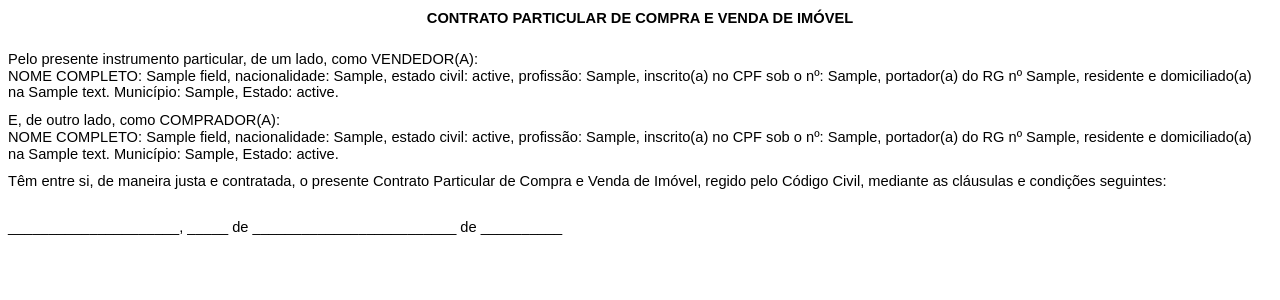
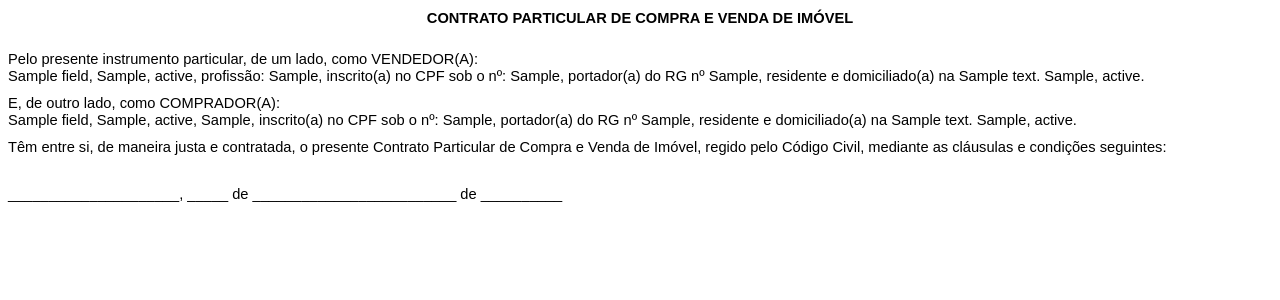
Before and after one commit to Antonio-Neves/document-automation, a Django app: template dashboard/templates/dashboard/contract_sale_property_pdf.html in a window 1280 px wide. Shown: the top 300 px of the page. Run offline with Django 5.2, Linux system fonts and the light colour scheme; the template is opened without the code that fills it: most values are stand-ins (such as "Sample title", 1, 10 or a date in 2020).

Commit message:
Changed text for saler and buyer

```diff
--- a/dashboard/templates/dashboard/contract_sale_property_pdf.html
+++ b/dashboard/templates/dashboard/contract_sale_property_pdf.html
@@ -12,31 +12,30 @@
 
     <p>
         Pelo presente instrumento particular, de um lado, como VENDEDOR(A):<br>
-        NOME COMPLETO: {{ fields.seller_name|fill:52 }},
-        nacionalidade: {{ fields.seller_nationality|fill:20 }},
-        estado civil: {{ fields.seller_marital_status|fill:20 }},
+        {{ fields.seller_name|fill:52 }},
+        {{ fields.seller_nationality|fill:20 }},
+        {{ fields.seller_marital_status|fill:20 }},
         profissão: {{ fields.seller_profession|fill:20 }},
         inscrito(a) no CPF sob o nº: {{ fields.seller_cpf|fill:20 }},
         portador(a) do RG nº {{ fields.seller_rg|fill:20 }},
         residente e domiciliado(a) na {{ fields.seller_address|fill:70 }}
-        Município: {{ fields.seller_city|fill:20 }},
-        Estado: {{ fields.seller_state|fill:20 }}.
+        {{ fields.seller_city|fill:20 }},
+        {{ fields.seller_state|fill:20 }}.
     </p>
 
     <p>
         E, de outro lado, como COMPRADOR(A):<br>
-        NOME COMPLETO: {{ fields.buyer_name|fill:52 }},
-        nacionalidade: {{ fields.buyer_nationality|fill:20 }},
-        estado civil: {{ fields.buyer_marital_status|fill:20 }},
-        profissão: {{ fields.buyer_profession|fill:20 }},
+        {{ fields.buyer_name|fill:52 }},
+        {{ fields.buyer_nationality|fill:20 }},
+        {{ fields.buyer_marital_status|fill:20 }},
+        {{ fields.buyer_profession|fill:20 }},
         inscrito(a) no CPF sob o nº: {{ fields.buyer_cpf|fill:20 }},
         portador(a) do RG nº {{ fields.buyer_rg|fill:20 }},
         residente e domiciliado(a) na {{ fields.buyer_address|fill:70 }}
-        Município: {{ fields.buyer_city|fill:20 }},
-        Estado: {{ fields.buyer_state|fill:20 }}.
+        {{ fields.buyer_city|fill:20 }},
+        {{ fields.buyer_state|fill:20 }}.
     </p>
-
-    <p>
+   <p>
         Têm entre si, de maneira justa e contratada, o presente Contrato Particular de
         Compra e Venda de Imóvel, regido pelo Código Civil, mediante as cláusulas e condições seguintes:
     </p>
```
